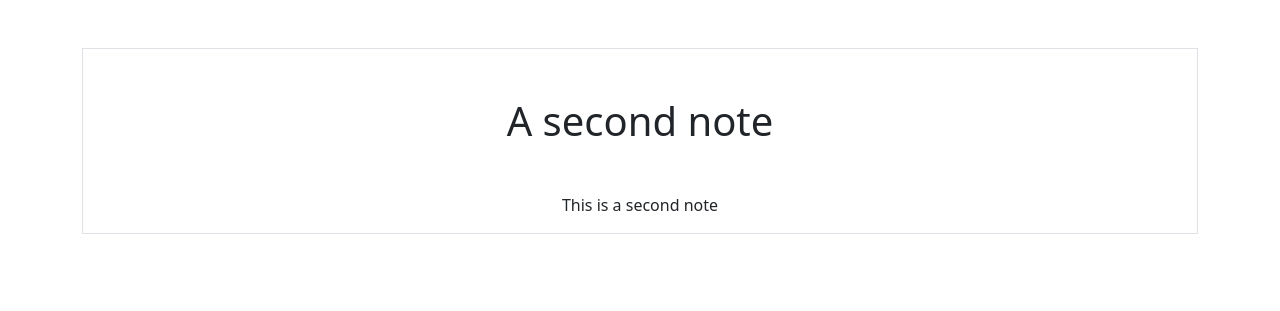
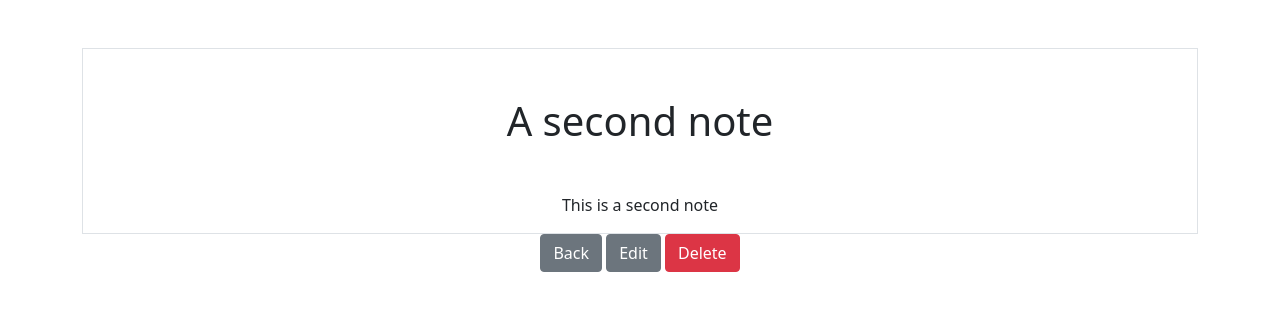
Before and after one commit to Vintzeanu/smartnote_learning, a Django app: page /smart/notes/2 in a window 1280 px wide. Shown: the top 311 px of the page. Run offline with Django 4.2, Linux system fonts and the light colour scheme; data comes from the database, SQL or seed files in the repository; both versions use the stored data as it was after the commit.

Commit message:
Update data

```diff
--- a/notes/templates/notes/notes_detail.html
+++ b/notes/templates/notes/notes_detail.html
@@ -5,6 +5,10 @@
 <div class="border round">
     <h1 class="my-5">{{note.title}}</h1>
     <p>{{note.text}}</p>
+</div>
+<a href="{% url 'notes.list'%}" class ="btn btn-secondary">Back</a>
+<a href="{% url 'notes.update' pk=note.id %}" class ="btn btn-secondary">Edit</a>
+<a href="{% url 'notes.delete' pk=note.id %}" class ="btn btn-danger">Delete</a>
 
-</div>
+
 {% endblock %}
--- a/notes/templates/notes/notes_form.html
+++ b/notes/templates/notes/notes_form.html
@@ -1,14 +1,14 @@
 {% extends 'base.html' %}
 
 {% block content %}
-<form action="{% url 'notes.new' %}"  method='POST' >{% csrf_token %}
+<form method='POST' >{% csrf_token %}
     {{ form.as_p }}
     <button type="submit" class="btn btn-primary my-5">Submit</button>
 </form>
 {% if form.errors %}
 <div class="alert alert-danger my-5">
     {{form.errors.title.as_text}}
-
 </div>
 {% endif %}
+<a href="{% url 'notes.list'%}" class ="btn btn-secondary">Cancel</a>
 {% endblock %}
--- a/notes/urls.py
+++ b/notes/urls.py
@@ -5,5 +5,7 @@ from . import views
 urlpatterns = [
     path('notes', views.NotesListView.as_view(), name="notes.list"),
     path('notes/<int:pk>', views.NotesDetailView.as_view(), name="notes.detail"),
+    path('notes/<int:pk>/edit', views.NotesUpdateView.as_view(), name="notes.update"),
+    path('notes/<int:pk>/delete', views.NotesDeleteView.as_view(), name="notes.delete"),
     path('notes/new', views.NotesCreateView.as_view(), name="notes.new"),
 ]
--- a/notes/views.py
+++ b/notes/views.py
@@ -1,32 +1,33 @@
+from typing import List
 from django.shortcuts import render
 from django.http import Http404
-from django.views.generic import CreateView, DetailView, ListView
+from django.views.generic import CreateView, DetailView, ListView, UpdateView
+from django.views.generic.edit import DeleteView
 
 from .forms import NotesForm
 from .models import Notes
+
+
+class NotesDeleteView(DeleteView):
+    model = Notes
+    success_url = '/smart/notes'
+    template_name = 'notes/notes_delete.html'
+
+class NotesUpdateView(UpdateView):
+    model = Notes
+    success_url = '/smart/notes'
+    form_class = NotesForm
 
 class NotesCreateView(CreateView):
     model = Notes
     success_url = '/smart/notes'
     form_class = NotesForm
 
-
 class NotesListView(ListView):
     model = Notes
-    context_object_name = 'notes'
+    context_object_name = "notes"
     template_name = "notes/notes_list.html"
-
-# def list(request):
-#     all_notes = Notes.objects.all()
-#     return render(request, 'notes/notes_list.html', {'notes': all_notes})
 
 class NotesDetailView(DetailView):
     model = Notes
-    context_object_name = 'note'
-
-def detail(request, pk):
-    try:
-        note = Notes.objects.get(pk=pk)
-    except Notes.DoesNotExist:
-        raise Http404("Notes doesn't exist")
-    return render(request, 'notes/notes_detail.html', {'note': note})
+    context_object_name = "note"
```
Also changed, not shown: notes/templates/notes/notes_delete.html (added, +10 -0 lines), db.sqlite3.
